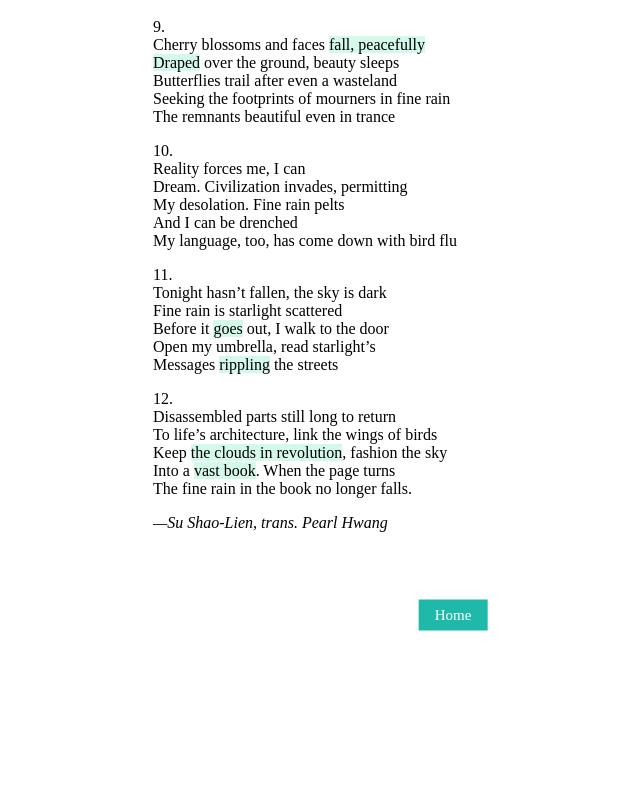
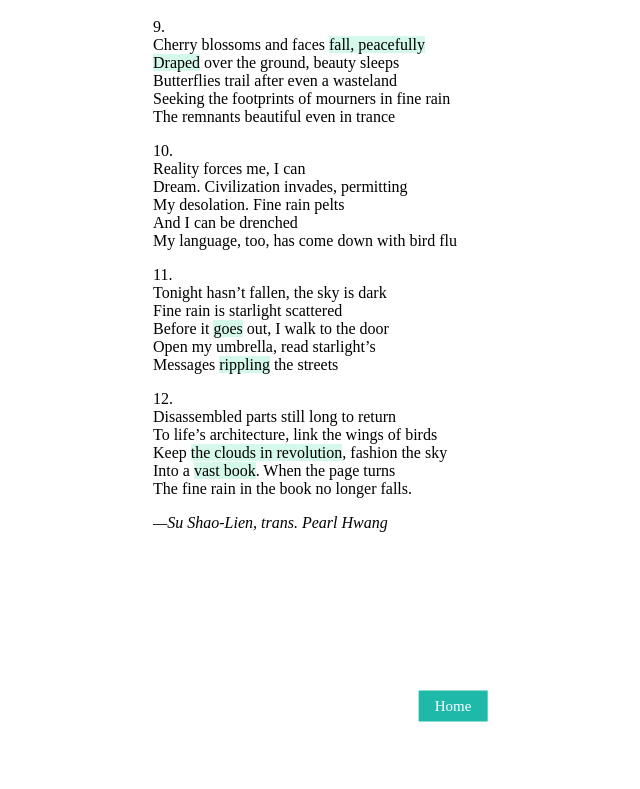
Before and after one commit to pearl6527/translation_journal, a plain HTML site: page components_of_fine_rain.html in a window 1280 px wide. Shown: the part 1185-1974 px from the top of the page, without its empty margins (187-827 px from the left). Before the commit the page ends 1851 px from the top, so only its background shows below. Drawn offline with Linux system fonts and the light colour scheme.

Commit message:
some edits

```diff
--- a/clickable_text.css
+++ b/clickable_text.css
@@ -118,14 +118,13 @@ div.topnav {
 
 .home {
   font-size: 15px;
-  margin-top: 5em;
-  margin-bottom: 5em;
-  cursor: pointer;
+  /* margin-top: 5em;
+  margin-bottom: 5em; */
   /* width: 10vw;
   max-width: 37.5em; */
-  margin-left: auto;
-  margin-right: auto;
-  float: none;
+  /* margin-left: auto;
+  margin-right: auto; */
+  margin: auto;
   background-color: #1EB9A9;
   position: absolute;
   left: 50%;
@@ -136,7 +135,10 @@ div.topnav {
   padding: 7px 16px;
   text-align: center;
   text-decoration: none;
-  display: inline-block;
   cursor: pointer;
   font-family: "Times New Roman", "NSimSun";
 }
+.home_div {
+  padding-top: 2.5em;
+  padding-bottom: 5em;
+}
--- a/components_of_fine_rain.html
+++ b/components_of_fine_rain.html
@@ -104,12 +104,13 @@
       Into a <span class="clickable" id="tome" onclick="change(['vast book', 'massive tome'], 'tome')">vast book</span>. When the page turns<br />
       The fine rain in the book no longer falls.</p>
 
-      <p><em>
-        —Su Shao-Lien, trans. Pearl Hwang
-      </em></p>
+    <p><em>
+      —Su Shao-Lien, trans. Pearl Hwang
+    </em></p>
+  </div>
 
-      <a class="home" href="index.html">Home</a>
-
+  <div class="home_div">
+    <a class="home" href="index.html">Home</a>
   </div>
 
   <script src="clickable_text.js"></script>
```
Also changed, not shown: components_of_fine_rain_zh.html (+2 -3 lines), embrace.html (+2 -1 lines), embrace_zh.html (+2 -1 lines), home_sweet_home.html (+2 -1 lines), home_sweet_home_zh.html (+3 -1 lines), lotus.html (+3 -1 lines), lotus_zh.html (+3 -1 lines), there_is_comfort_sorrowing_here.html (+3 -1 lines), there_is_comfort_sorrowing_here_zh.html (+2 -1 lines).
